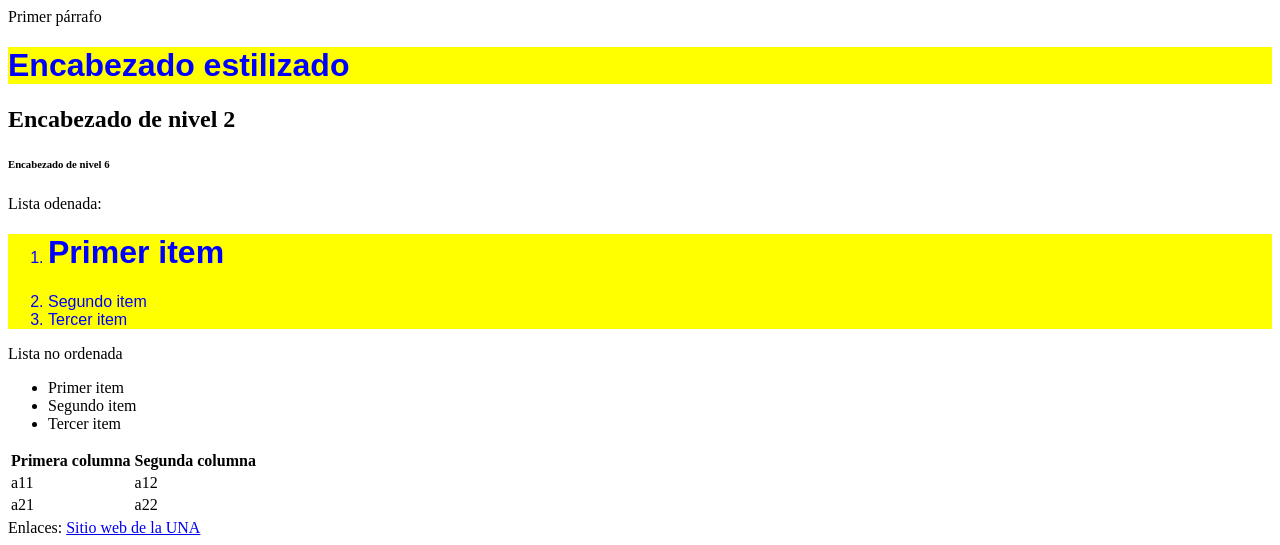
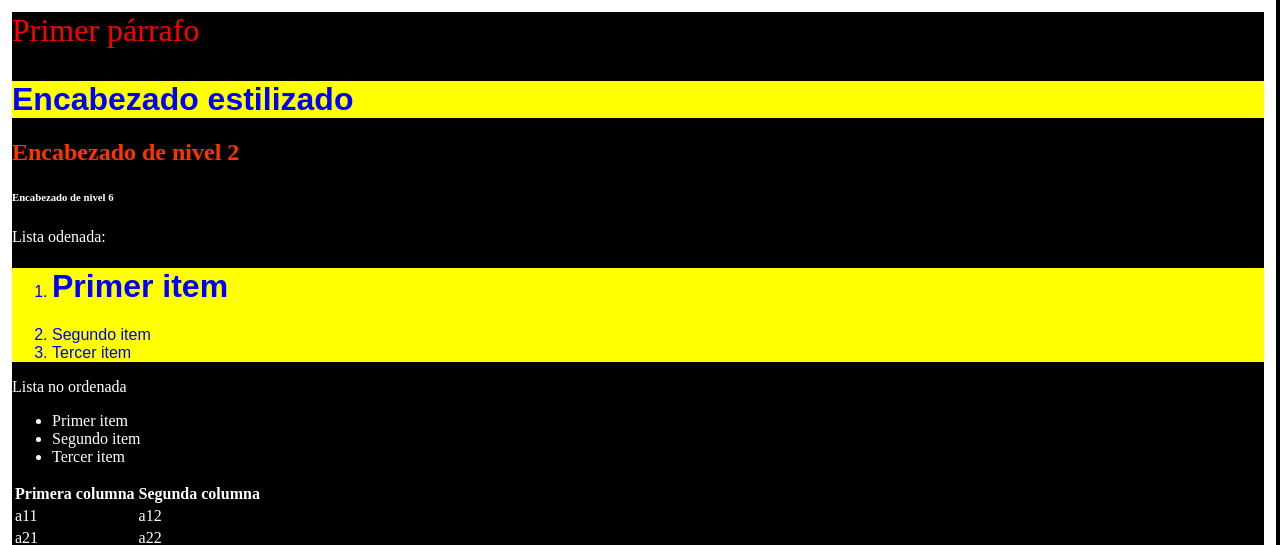
Before and after one commit to lfsm19/practica_css, a plain HTML site: page index.html in a window 1280 px wide. Shown: the top 545 px of the page. Drawn offline with Linux system fonts and the light colour scheme.

Commit message:
Update index.html

```diff
--- a/index.html
+++ b/index.html
@@ -12,7 +12,7 @@
 
 			<!--se crea un archivo css con los requerimientos para aplicar al documento <link rel="stylesheet" href="estilos1.css"> se guarda en la misma carpeta en este caso se llama estilo1.css
 			en caso que este en una capeta se agrega css/-->
-		<link rel="stylesheet" href="css/estilos1.css">
+		<link rel="stylesheet" href="css/estilo1.css">
 
 	</head>
 	<body>
```
